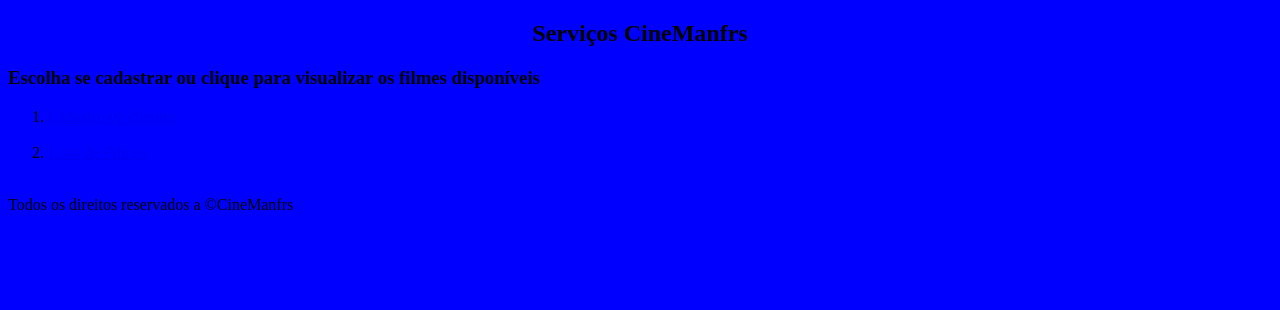
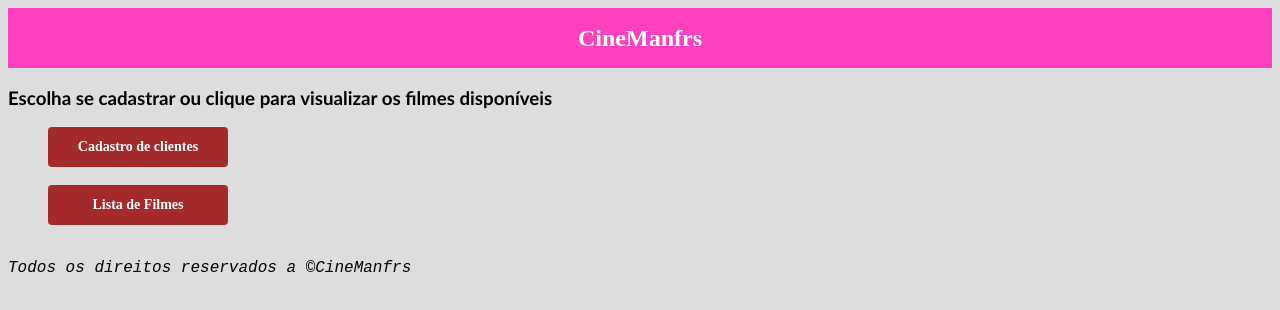
Before and after one commit to Wendel09Manfrs/TEC_WEB, a plain HTML site: page tec-web_atv3/index.html in a window 1280 px wide. Drawn offline with Linux system fonts and the light colour scheme.

Commit message:
estilizando_1

```diff
--- a/tec-web_atv3/css/estilo.css
+++ b/tec-web_atv3/css/estilo.css
@@ -1,4 +1,69 @@
-body{
+:root {
+    --bg-gray:#ddd;
+    --text-gray:#4a4a4a;
+    --color-primary: #FF41C0;
+    --white: #fff;
+    --text-light-gray: #aaa;
+    --star-yellow: #ffbb3a;
 
-    background-color: blue;
 }
+
+.container{
+    max-width: 720px;
+}
+
+
+
+html, body{
+    background-color:var(--bg-gray);
+}
+
+
+h1, h2 {
+    margin:0;
+}
+
+h3{
+   color:black;
+   font-family:'Trebuchet MS', 'Lucida Sans Unicode', 'Lucida Grande', 'Lucida Sans', Arial, sans-serif
+}
+
+ol {
+    list-style-type: none;
+  }
+
+
+header {
+    background-color: var(--color-primary);
+    color: var(--white);
+    height: 60px;
+    display: flex;
+    align-items: center;
+    justify-content: center;
+
+}
+
+
+
+
+
+.movie-btn, .movie-btn:hover {
+       width: 180px;
+       height: 40px;
+       background-color: brown;
+       color: var(--white);
+       font-size: 14px;
+       font-weight: 700;
+       display: flex;
+       align-items: center;
+       justify-content: center;
+       border-radius: 4px;
+       border: 0;
+       text-decoration: none;
+}
+
+footer{
+    color:black;
+    font-style: oblique;
+    font-family: 'Courier New', Courier, monospace;
+}
--- a/tec-web_atv3/index.html
+++ b/tec-web_atv3/index.html
@@ -5,29 +5,36 @@
     <meta charset="UTF-8">
     <meta http-equiv="X-UA-Compatible" content="IE=edge">
     <meta name="viewport" content="width=device-width, initial-scale=1.0">
+    <link rel="stylesheet" href="css/estilo.css"/>
+
     <title>Atv2_TEC-WEB</title>
-    <link rel="stylesheet" href="css/estilo.css"/>
 
 </head>
 
+
+
+<div class="login"
+
+
 <body>
     <header>
-        <center>
-            <h2> Serviços CineManfrs</h2>
-        </center>
-        <h3>Escolha se cadastrar ou clique para visualizar os filmes disponíveis</h3>
-
-
+        <nav class="container">
+           <h1> CineManfrs </h1>
+           </nav>
     </header>
 
     <main>
 
-        <ol type="1">
+        <h3>Escolha se cadastrar ou clique para visualizar os filmes disponíveis</h3>
 
-            <li><a href="cadastro.html"> Cadastro de clientes</a></li>
+        <ol>
+
+            <li>
+            <a class="movie-btn" href="cadastro.html"> Cadastro de clientes</a></li>
 
             <br>
-            <li><a href="Cartazes dos filmes.html">Lista de Filmes </a></li>
+            <li>
+            <a class="movie-btn" href="Cartazes dos filmes.html">Lista de Filmes </a></li>
             <br>
         </ol>
 
```
Also changed, not shown: tec-web_atv3/Cartazes dos filmes.html (+1 -0 lines), tec-web_atv3/cadastro.html (+1 -0 lines), tec-web_atv3/filme1Detalhes.html (+1 -0 lines), tec-web_atv3/filme2Detalhes.html (+1 -0 lines), tec-web_atv3/filme3Detalhes.html (+1 -0 lines).
